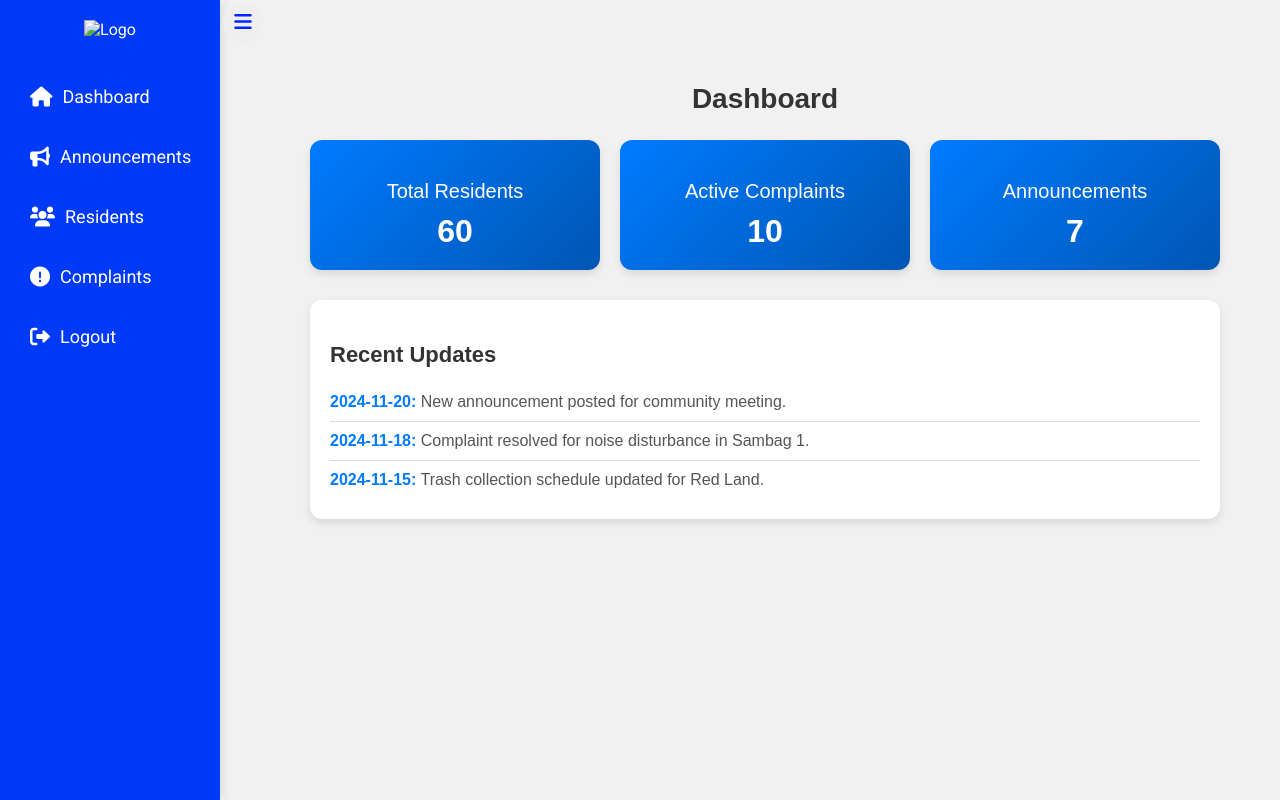
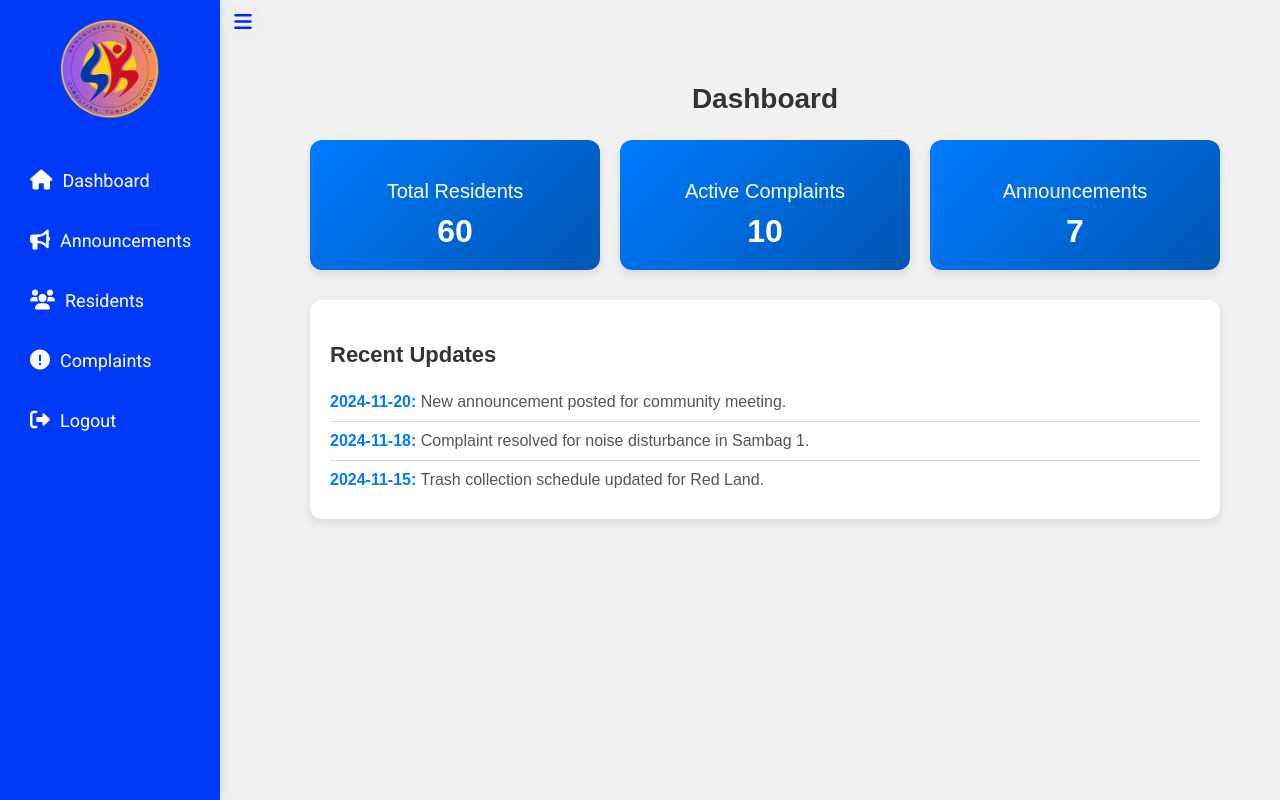
Before and after one commit to MonoSacharrides/Mini-Capstone-Javascript, a website: page dashboard.html in a window 1280 px wide. Drawn offline with Linux system fonts and the light colour scheme.

Commit message:
add image

```diff
--- a/dashboard.html
+++ b/dashboard.html
@@ -366,7 +366,7 @@
 
 <div class="sidebar">
   <div class="logo">
-    <img src="/home/monosacharides/Downloads/logo.png" alt="Logo">
+    <img src="./images/logo.png" alt="Logo">
   </div>
   <a href="#dashboard"><i class="fas fa-home"></i><span>Dashboard</span></a>
   <a href="#announcements"><i class="fas fa-bullhorn"></i><span>Announcements</span></a>
```
Also changed, not shown: index.html (+1 -1 lines), images/logo.png (added).
